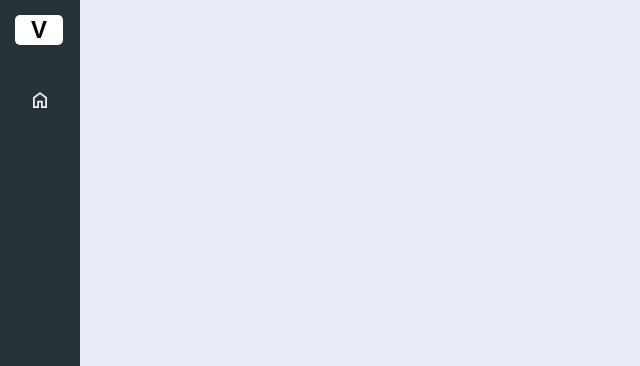
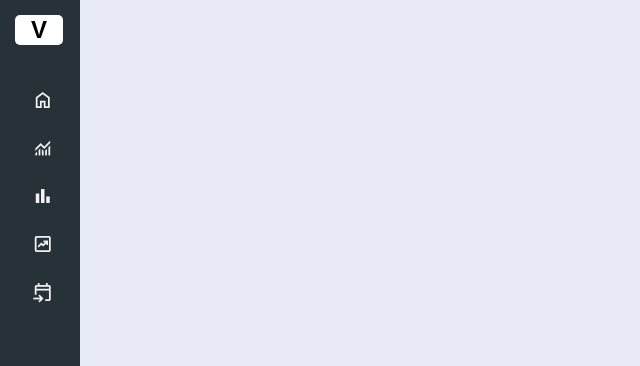
Before and after one commit to SimoneMichelon/Money-Manage-Web-App, an Angular app: page / in a window 1280 px wide. Shown: the top 366 px of the page, without its empty margins (0-640 px from the left). Built offline with nearby package versions, Linux system fonts and the light colour scheme.

Commit message:
added 3 icons and aligned the css to have the same measure for all dashboards elements.

```diff
--- a/src/app/dashboard/dashboard.component.html
+++ b/src/app/dashboard/dashboard.component.html
@@ -5,7 +5,7 @@
 <div class="sidenav" [ngClass]="collapsed ? 'sidenav-collapsed' : ''">
   <div class="logo-container">
     <button (click)="collapseOff()" class="logo">V</button>
-    <div class="logo-text" *ngIf="collapsed">Vitte</div>
+    <div class="logo-text" *ngIf="collapsed">Vitt</div>
     <button class="btn-close" (click)="collapseOff()" *ngIf="collapsed">
       <i class="material-symbols-outlined closeBtn">close</i>
     </button>
@@ -13,7 +13,7 @@
   <ul class="sidenav-nav">
     <li class="sidenav-nav-item" *ngFor="let data of navData">
       <a class="sidenav-nav-link" routerLink="[data.routeLink]">
-        <i class="sidenav-link-icon" [class]="data.icon">Home</i>
+        <i class="sidenav-link-icon" [class]="data.icon">{{ data.iconName }}</i>
         <span class="sidenav-link-text" *ngIf="collapsed">{{
           data.label
         }}</span>
--- a/src/app/dashboard/dashboard.component.scss
+++ b/src/app/dashboard/dashboard.component.scss
@@ -6,7 +6,11 @@
   top: 0;
   width: 5rem;
   height: 100vh;
-  box-shadow: 0, 063rem 0 1.25rem 0 #8690a3;
+  box-shadow: 0 0.063rem 0 1.25rem 0 #8690a3;
+}
+
+.sidenav-collapsed {
+  width: 16.5625rem;
 }
 
 .logo-container {
@@ -14,6 +18,7 @@
   grid-template-columns: auto 1fr auto;
   align-items: center;
   padding: 0.938rem;
+}
 
 .logo {
   background: #fff;
@@ -32,7 +37,7 @@
   font-weight: 700;
   color: #fff;
   justify-self: start;
-    margin-left: 1rem; /* Aggiungi margine per separare il testo dal logo */
+  margin-left: 1rem;
 }
 
 .btn-close {
@@ -43,16 +48,11 @@
   background-color: transparent;
   border: none;
   justify-self: end;
+}
 
 .closeBtn {
   color: #fff;
   font-size: 24px;
-    }
-  }
-}
-
-.sidenav-collapsed {
-  width: 16.5625rem;
 }
 
 .sidenav-nav {
@@ -61,9 +61,10 @@
   margin: 0;
   display: flex;
   flex-direction: column;
-  align-items: center;
+  align-items: stretch;
   height: calc(100% - 3.65rem);
   cursor: pointer;
+}
 
 .sidenav-nav-link {
   display: flex;
@@ -73,23 +74,23 @@
   text-decoration: none;
   border-radius: 0.625rem;
   transition: color 0.3s ease;
+  width: 100%;
+  padding: 0 1rem;
+  box-sizing: border-box;
+}
 
 .sidenav-link-icon {
   font-size: 22px;
   width: 2rem;
-      min-width: 2rem;
-      margin: 0 0.5rem;
   text-align: center;
 }
 
-    .siden-link-text {
-      margin-left: 1.5rem;
+.sidenav-link-text {
+  margin-left: 1rem;
+  flex: 1;
 }
-  }
-  .sidenav-nav-item:hover {
-    .sidenav-nav-link {
+
+.sidenav-nav-item:hover .sidenav-nav-link {
   background-color: #fff;
   color: #010101;
 }
-  }
-}
--- a/src/app/dashboard/dashboard.component.ts
+++ b/src/app/dashboard/dashboard.component.ts
@@ -38,5 +38,30 @@ const navbarData = [
     routeLink: 'dashboard',
     icon: 'material-symbols-outlined',
     label: 'Dashboard',
+    iconName: 'Home',
+  },
+  {
+    routeLink: 'statistics',
+    icon: 'material-symbols-outlined',
+    label: 'Statistics',
+    iconName: 'Monitoring',
+  },
+  {
+    routeLink: 'charts',
+    icon: 'material-symbols-outlined',
+    label: 'Charts',
+    iconName: 'bar_chart',
+  },
+  {
+    routeLink: 'chartsData',
+    icon: 'material-symbols-outlined',
+    label: 'Charts Data',
+    iconName: 'chart_data',
+  },
+  {
+    routeLink: 'scheduledOperations',
+    icon: 'material-symbols-outlined',
+    label: 'Scheduled Operations',
+    iconName: 'event_upcoming',
   },
 ];
```
Lines whose indentation alone changed are shown as unchanged.
